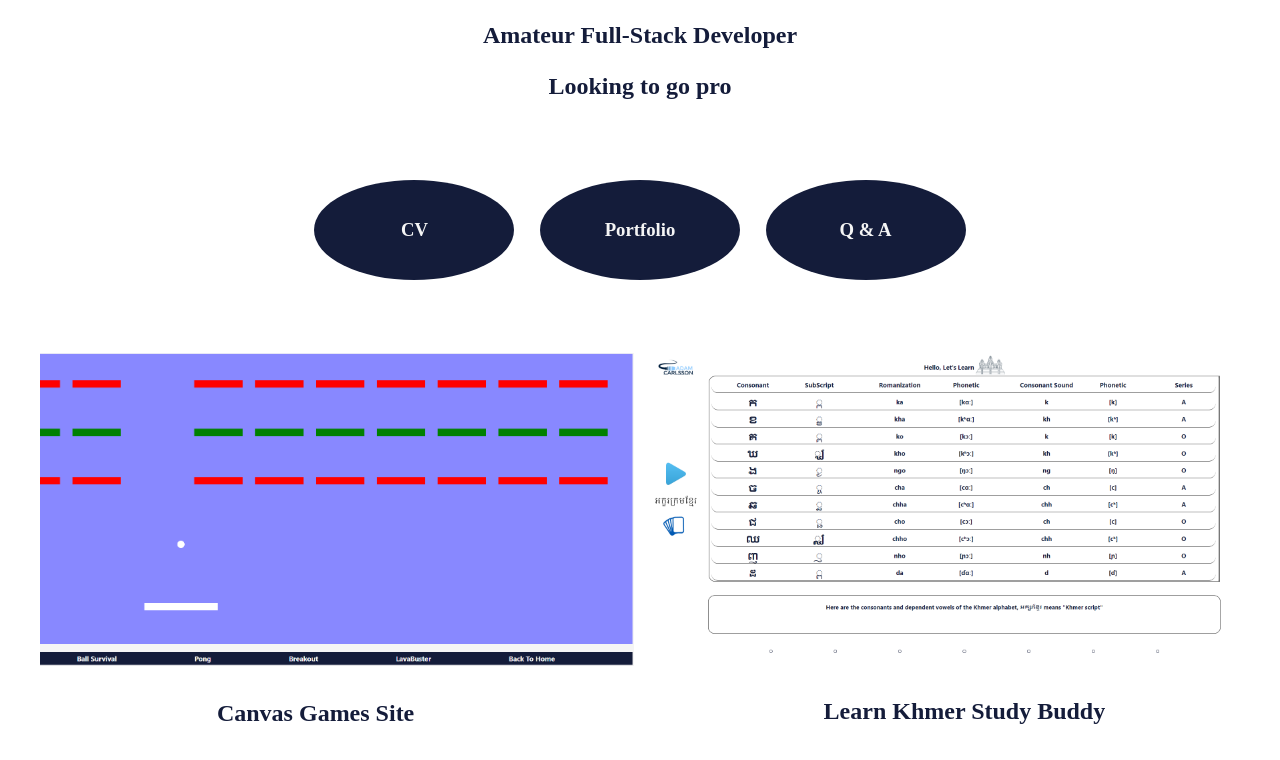
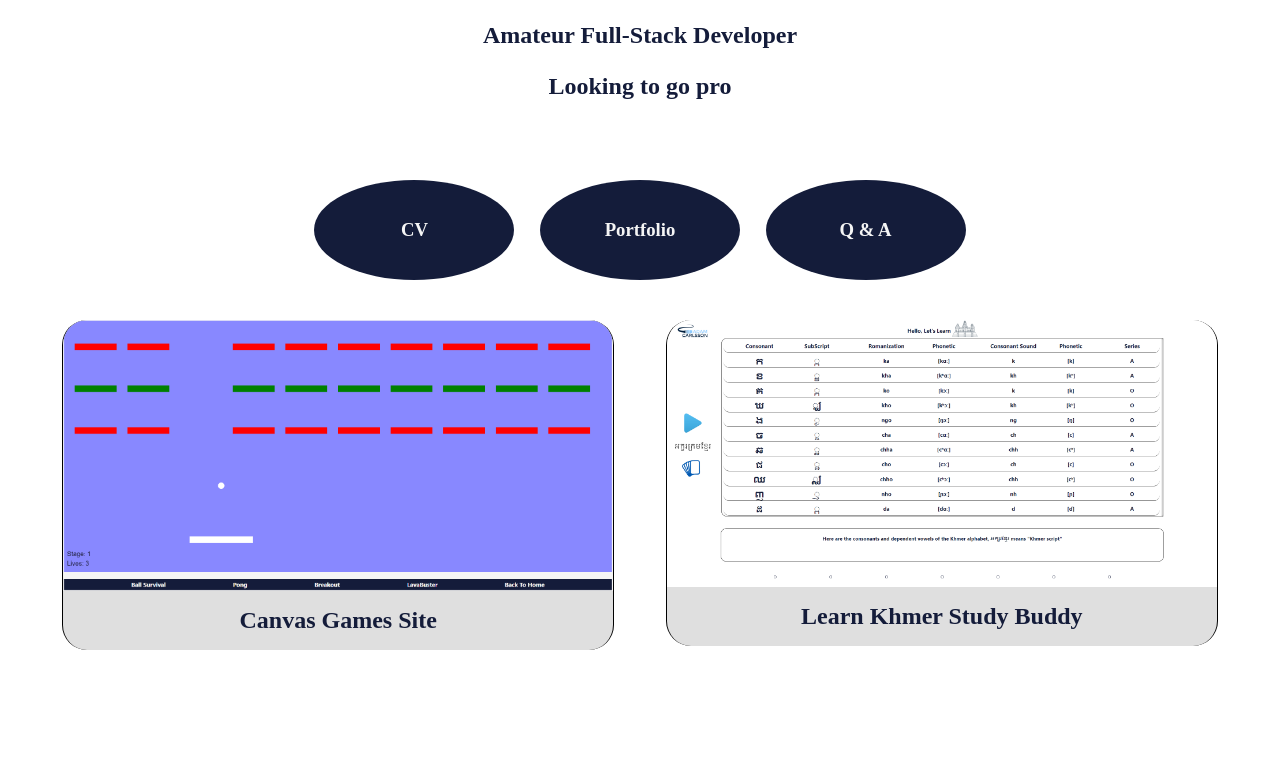
Before and after one commit to AdamAksel/adamcarlssonwebcv, a React (Vite) app: page /portfolio in a window 1280 px wide. Shown: the part 353-1113 px from the top of the page. After the commit the page ends 1019 px from the top, so only its background shows below. Built offline with nearby package versions, Linux system fonts and the light colour scheme.

Commit message:
finished css with possible future changes

```diff
--- a/src/components/Links/CV/CV.elements.js
+++ b/src/components/Links/CV/CV.elements.js
@@ -4,8 +4,7 @@ export const CVArea = styled.div`
   display: flex;
   justify-content: center;
   align-items: center;
-  max-width: 1200px;
-  min-width: 360px;
+  min-width: 90vw;
   flex: 1;
   gap: 3vw;
   @media only screen and (max-width: 636px) {
@@ -17,11 +16,11 @@ export const CVSide = styled.div`
   display: flex;
   justify-content: flex-start;
   align-items: center;
-  min-width: 300px;
+  min-width: 40vw;
   flex: 1;
   flex-direction: column;
   @media only screen and (max-width: 636px) {
-    min-width: 360px;
+    max-width: 89vw;
   }
 `
 
@@ -32,7 +31,7 @@ export const CVItem = styled.div`
   flex: 1;
   flex-direction: column;
   min-height: 200px;
-  min-width: 300px;
+  min-width: 40vw;
 `
 export const CVTitle = styled.div`
   display: flex;
@@ -40,8 +39,11 @@ export const CVTitle = styled.div`
   align-items: center;
   flex: 1;
   background-color: #141c3a;
-  min-width: 300px;
+  min-width: 40vw;
   min-height: 50px;
   max-height: 50px;
   color: whitesmoke;
+  @media only screen and (max-width: 636px) {
+    min-width: 89vw;
+  }
 `
--- a/src/components/Links/Portfolio/Portfolio.elements.js
+++ b/src/components/Links/Portfolio/Portfolio.elements.js
@@ -6,9 +6,9 @@ export const PortfolioContainer = styled.div`
   align-items: flex-start;
   flex: 1;
   max-width: 1200px;
-  gap: 1vw;
+  gap: 4vw;
   flex-direction: column;
-  @media only screen and (min-width: 1266px) {
+  @media only screen and (min-width: 1000px) {
     flex-direction: row;
   }
 `
@@ -18,22 +18,29 @@ export const PortfolioItem = styled.div`
   align-items: center;
   flex: 1;
   flex-direction: column;
-  min-width: 636px;
+  max-width: 45vw;
+  min-height: auto;
+  gap: 2vh;
+  background-color: #dfdfdf;
+  border-radius: 25px;
+  border-left: 1px solid black;
+  border-right: 1px solid black;
+  margin-bottom: 2vh;
+  padding-bottom: 2vh;
 
-  min-height: 440px;
-  @media only screen and (max-width: 636px) {
-    min-width: 360px;
-    min-height: 300px;
+  @media only screen and (max-width: 1000px) {
+    min-width: 95vw;
+    min-height: auto;
   }
 `
 
 export const PortfolioImage = styled.img`
-  max-height: 400px;
-  max-width: 636px;
+  max-width: 43vw;
+  min-height: auto;
 
-  @media only screen and (max-width: 636px) {
-    max-width: 360px;
-    max-height: 300px;
+  @media only screen and (max-width: 1000px) {
+    max-width: 95vw;
+    min-height: auto;
   }
 `
 
--- a/src/components/Links/Portfolio/Portfolio.jsx
+++ b/src/components/Links/Portfolio/Portfolio.jsx
@@ -9,21 +9,20 @@ import {
 
 const Portfolio = () => {
   return (
-    <>
-      <PortfolioContainer>
+    <PortfolioContainer>
+      <PortfolioLink href='https://adamaksel.github.io/CanvasGames/'>
         <PortfolioItem>
           <PortfolioImage src={CanvasGamesImg} />
-          <PortfolioLink>Canvas Games Site</PortfolioLink>
+          Canvas Games Site
         </PortfolioItem>
+      </PortfolioLink>
+      <PortfolioLink href='https://adamaksel.github.io/LearnKhmer/'>
         <PortfolioItem>
-          <PortfolioImage
-            href='https://adamaksel.github.io/LearnKhmer/'
-            src={LearnKhmerImg}
-          />
-          <PortfolioLink>Learn Khmer Study Buddy</PortfolioLink>
+          <PortfolioImage src={LearnKhmerImg} />
+          Learn Khmer Study Buddy
         </PortfolioItem>
-      </PortfolioContainer>
-    </>
+      </PortfolioLink>
+    </PortfolioContainer>
   )
 }
 
--- a/src/components/Links/QandA/QandA.elements.js
+++ b/src/components/Links/QandA/QandA.elements.js
@@ -1 +1,57 @@
 import styled from 'styled-components'
+
+export const QAArea = styled.div`
+  display: flex;
+  justify-content: center;
+  align-items: flex-start;
+  min-width: 90vw;
+  max-width: 90vw;
+  flex: 1;
+  gap: 3vw;
+  @media only screen and (max-width: 636px) {
+    flex-direction: column;
+  }
+`
+
+export const QASide = styled.div`
+  display: flex;
+  justify-content: flex-start;
+  align-items: flex-start;
+  min-width: 40vw;
+  flex: 1;
+  gap: 2vh;
+  flex-direction: column;
+  @media only screen and (max-width: 636px) {
+    max-width: 89vw;
+  }
+`
+
+export const QAItem = styled.div`
+  display: flex;
+  justify-content: flex-start;
+  align-items: flex-start;
+  flex: 1;
+  flex-direction: column;
+  min-height: fit-content;
+  min-width: 40vw;
+  border-radius: 20px;
+  border-left: 1px solid black;
+  padding: 1vh;
+  margin-left: 1vh;
+`
+
+export const QAList = styled.ul`
+  text-decoration: none;
+  display: flex;
+  justify-content: space-evenly;
+  align-items: flex-start;
+  flex-direction: column;
+
+  gap: 1vh;
+`
+
+export const QALi = styled.li`
+  font-size: larger;
+  display: flex;
+  justify-content: flex-start;
+`
--- a/src/components/Links/QandA/QandA.jsx
+++ b/src/components/Links/QandA/QandA.jsx
@@ -1,10 +1,58 @@
 import React from 'react'
+import { QAArea, QASide, QAItem, QAList, QALi } from './QandA.elements'
 
 const QandA = () => {
   return (
-    <>
-      <div>QandA</div>
-    </>
+    <QAArea>
+      <QASide>
+        <QAItem>
+          <QAList>
+            <QALi>Q: Hello you there!</QALi>
+            <QALi>A: Yes I am</QALi>
+          </QAList>
+        </QAItem>
+        <QAItem>
+          <QAList>
+            <QALi>
+              Q: Lorem ipsum dolor sit amet consectetur, adipisicing elit. Eum
+              aperiam molestias repellat nulla explicabo, doloremque quos vitae
+              voluptate dolorum earum delectus tempore voluptas eos debitis iste
+              accusantium ratione? Odio, dolorum.
+            </QALi>
+            <QALi>
+              A: Lorem ipsum dolor sit amet consectetur adipisicing elit. Natus
+              adipisci facilis et voluptate unde voluptatem, sequi minima
+              nostrum a ullam reiciendis sunt rem nihil ratione porro optio
+              consequatur, nemo in.
+            </QALi>
+          </QAList>
+        </QAItem>
+      </QASide>
+      <QASide>
+        <QAItem>
+          <QAList>
+            <QALi>
+              Q: Lorem ipsum dolor sit amet consectetur, adipisicing elit. Eum
+              aperiam molestias repellat nulla explicabo, doloremque quos vitae
+              voluptate dolorum earum delectus tempore voluptas eos debitis iste
+              accusantium ratione? Odio, dolorum.
+            </QALi>
+            <QALi>
+              A: Lorem ipsum dolor sit amet consectetur adipisicing elit. Natus
+              adipisci facilis et voluptate unde voluptatem, sequi minima
+              nostrum a ullam reiciendis sunt rem nihil ratione porro optio
+              consequatur, nemo in.
+            </QALi>
+          </QAList>
+        </QAItem>
+        <QAItem>
+          <QAList>
+            <QALi>Q: Question</QALi>
+            <QALi>A: Answer</QALi>
+          </QAList>
+        </QAItem>
+      </QASide>
+    </QAArea>
   )
 }
 
--- a/src/globalstyles.js
+++ b/src/globalstyles.js
@@ -24,7 +24,7 @@ export const GlobalStyle = createGlobalStyle`
 }
 
 body {
-        background-color: white;
+        background-color: #ffffff;
         color: #141c3a;
         min-height: 99vh;
     }
```
